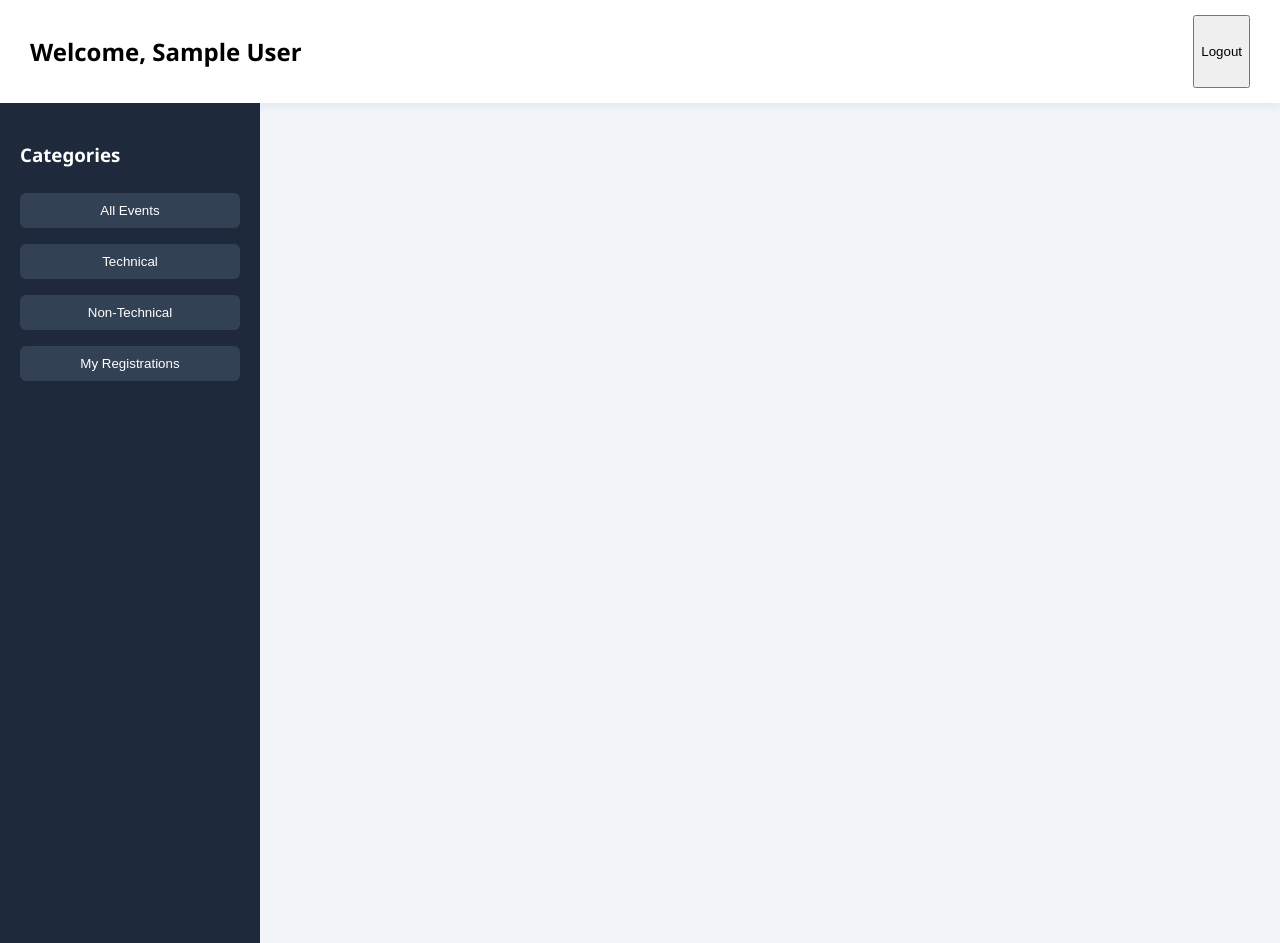
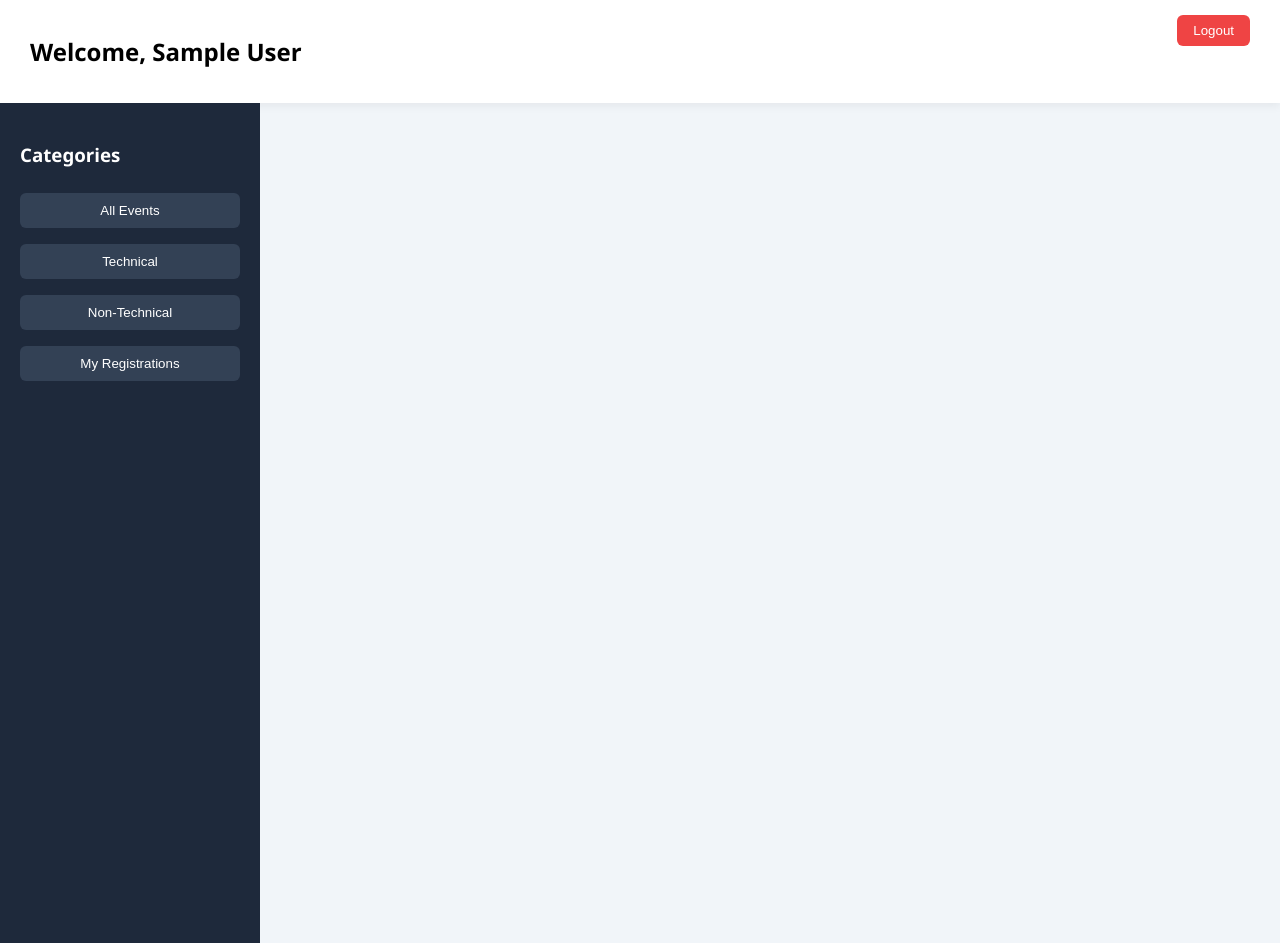
Before and after one commit to Kalyanivankayalapati/event-management-system, a website: page client/dashboard.html in a window 1280 px wide. Drawn offline with Linux system fonts and the light colour scheme; no server answers; sample sign-in values are in the browser's storage.

```diff
--- a/client/dashboard.html
+++ b/client/dashboard.html
@@ -46,13 +46,32 @@
             border-radius:6px;
             cursor:pointer;
         }
+
+        .logout-btn{
+background:#ef4444;
+color:white;
+border:none;
+padding:8px 16px;
+border-radius:6px;
+cursor:pointer;
+font-weight:500;
+}
+
+.logout-btn:hover{
+background:#dc2626;
+}
     </style>
 </head>
 <body>
 
 <div class="navbar">
-    <h2 id="welcome"></h2>
-    <button onclick="logout()">Logout</button>
+
+<h2 id="welcome"></h2>
+
+<div>
+<button class="logout-btn" onclick="logout()">Logout</button>
+</div>
+
 </div>
 
 <div class="container">
```
Also changed, not shown: client/admin-scanner.html (+1 -0 lines), client/admin.html (+1 -0 lines), client/forgot.html (+1 -0 lines), client/index.html (+1 -0 lines), client/login.html (+1 -0 lines), client/my-registrations.html (+1 -0 lines), client/qr.html (+1 -0 lines), client/register.html (+1 -0 lines), client/verify-participant.html (+5 -0 lines), client/logo.png (added).
